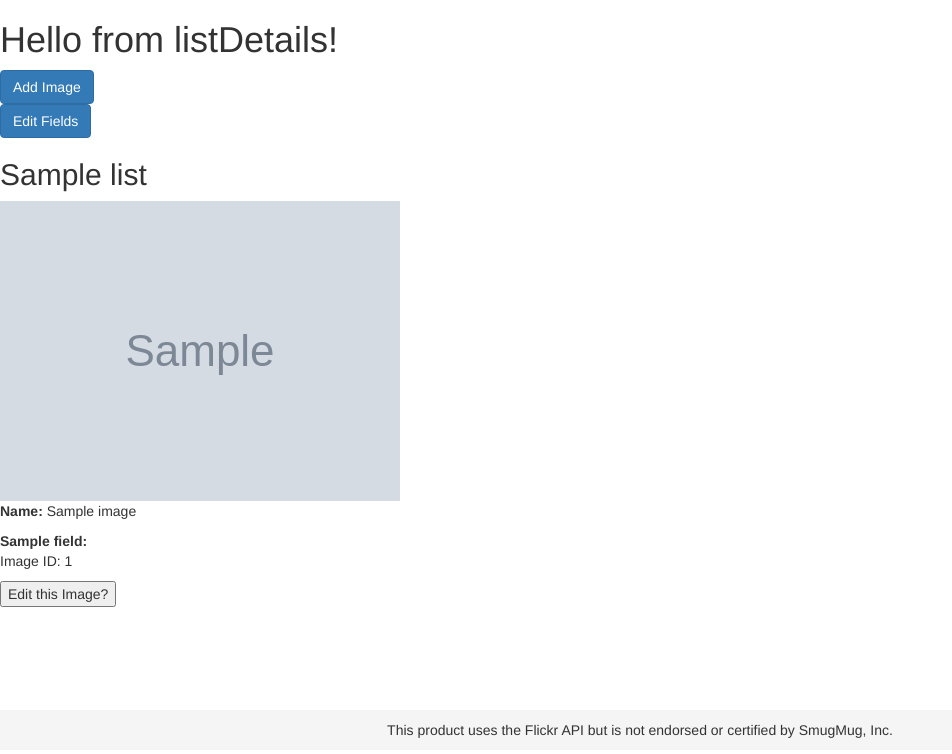
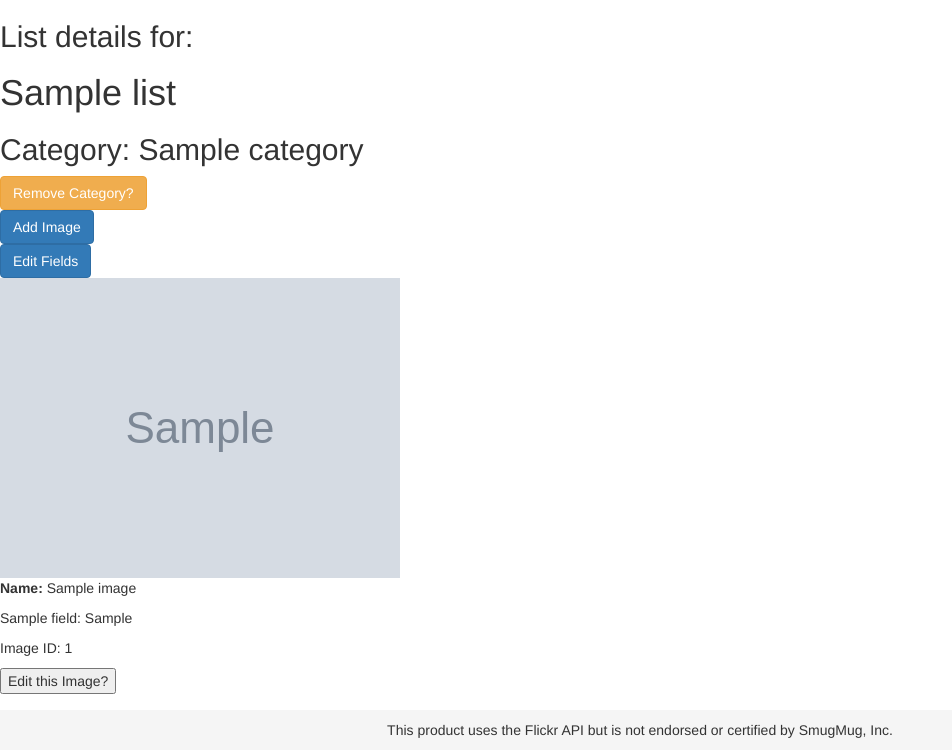
Before and after one commit to HenrySpock/lookatthatde, a Flask app: page /lists/list_details/1 in a window 1280 px wide. Shown: the part 50-804 px from the top of the page, without its empty margins (0-952 px from the left). Run offline with Flask 3, Linux system fonts and the light colour scheme; a user stored in the database is signed in; tables that the repository leaves empty hold one stand-in row (values such as "Sample post"); grey boxes marked "Sample" are stand-in pictures; some libraries are stand-ins or nearby versions.

Commit message:
Functionality for adding/deleting categories to a list after creation added. Some navigation functionality back to list_details added. FieldData display fixed.

```diff
--- a/routes/image_routes.py
+++ b/routes/image_routes.py
@@ -395,6 +395,7 @@ def update_image(image_id):
 
 @image_routes.route('/save_edits/<int:list_id>/<int:image_id>', methods=['POST'])
 def save_edits(list_id, image_id):
+    print("save_edits form: ", request.form)
     # Fetch the image to be updated
     image = Image.query.get_or_404(image_id)
     if not image:
@@ -410,7 +411,8 @@ def save_edits(list_id, image_id):
 
     for field in fields:
         field_name = field.name
-        field_value = request.form.get(field_name)
+        # field_value = request.form.get(field_name)
+        field_value = request.form.get(f"field_{field.id}")
 
         # Check if the field data for this field and image already exists
         existing_field_data = FieldData.query.filter_by(field_id=field.id, image_id=image_id).first()
@@ -428,6 +430,8 @@ def save_edits(list_id, image_id):
         flash("Image edits saved successfully!")
     except Exception as e:
         db.session.rollback()
+        print(e)  # print full traceback for debugging
         flash(f"Error saving edits: {str(e)}", "error")
 
+
     return redirect(url_for('list_routes.list_details', list_id=list_id))
--- a/routes/list_routes.py
+++ b/routes/list_routes.py
@@ -1,9 +1,25 @@
 from flask import Blueprint, redirect, url_for, render_template, session, flash, request, current_app
 from flask_login import logout_user, login_user, current_user, login_required
 from forms import RegistrationForm, LoginForm, EditProfileForm, ChangePasswordForm, SupportForm
-from models import ImageList, Image, ListCategory, db, Field
+from models import ImageList, Image, ListCategory, db, Field, FieldData
 
 list_routes = Blueprint('list_routes', __name__)
+
+#Category logic for creating/adding/retrieving categories
+def create_or_get_category(category_name):
+    """Function to create or fetch an existing category."""
+    # Capitalize the category name
+    category_name = category_name.capitalize()
+
+    category = ListCategory.query.filter_by(name=category_name).first()
+
+    if not category:
+        # If category doesn't exist, create it
+        category = ListCategory(name=category_name)
+        db.session.add(category)
+        db.session.commit()
+
+    return category
 
 @list_routes.route("/go_to_lists")
 @login_required
@@ -38,28 +54,50 @@ def go_to_lists():
         has_new_lists=has_new_lists
     )
 
+# @list_routes.route("/list_details/<int:list_id>")
+# @login_required
+# def list_details(list_id):
+#     print('On list_details, list_id: ', list_id)
+#     image_list = ImageList.query.get_or_404(list_id)
+#     image_records = Image.query.filter_by(list_id=list_id).all()
+#     categories = ListCategory.query.all()
+
+#     # Fetch the associated fields for this list
+#     fields = Field.query.filter_by(list_id=list_id).all()
+#     print('fields: ', fields)
+
+#     # Prepare a list to hold dictionaries for each image with only non-empty fields
+#     images = []
+#     for image in image_records:
+#         image_dict = {}
+#         for column in image.__table__.columns:
+#             value = getattr(image, column.name)
+#             if value and column.name not in ['list_id']:  # Exclude the fields list_id and image_id
+#                 image_dict[column.name] = value
+#         images.append(image_dict)
+#     print('images: ', images)
+#     return render_template("list_details.html", image_list=image_list, images=images, list_id=list_id, fields=fields, categories=categories)
+
 @list_routes.route("/list_details/<int:list_id>")
 @login_required
 def list_details(list_id):
     print('On list_details, list_id: ', list_id)
     image_list = ImageList.query.get_or_404(list_id)
-    image_records = Image.query.filter_by(list_id=list_id).all()
+    categories = ListCategory.query.all()
+
+    # Fetch the images for this list
+    images = Image.query.filter_by(list_id=list_id).all()
 
     # Fetch the associated fields for this list
     fields = Field.query.filter_by(list_id=list_id).all()
     print('fields: ', fields)
 
-    # Prepare a list to hold dictionaries for each image with only non-empty fields
-    images = []
-    for image in image_records:
-        image_dict = {}
-        for column in image.__table__.columns:
-            value = getattr(image, column.name)
-            if value and column.name not in ['list_id']:  # Exclude the fields list_id and image_id
-                image_dict[column.name] = value
-        images.append(image_dict)
-    print('images: ', images)
-    return render_template("list_details.html", image_list=image_list, images=images, list_id=list_id, fields=fields)
+    # Fetch field values for each image
+    image_field_values = {}
+    for image in images:
+        image_field_values[image.image_id] = {data.field_id: data.value for data in FieldData.query.filter_by(image_id=image.image_id).all()}
+
+    return render_template("list_details.html", image_list=image_list, images=images, list_id=list_id, fields=fields, categories=categories, image_field_values=image_field_values)
 
 #Create a List
 @list_routes.route('/create_list', methods=['GET', 'POST'])
@@ -75,28 +113,30 @@ def create_list():
         if new_category_name:  # Check if user has provided a new category
             category_name = new_category_name  # Override category_name with the new one
 
-        # Capitalize the category name
-        category_name = category_name.capitalize()
-        print("Category Name:", category_name)
+        category = create_or_get_category(category_name)
 
-        category_id = None  # default to no category
-        category = None  # Initialize category to None
+        # # Capitalize the category name
+        # category_name = category_name.capitalize()
+        # print("Category Name:", category_name)
 
-        if category_name:
-            category = ListCategory.query.filter_by(name=category_name).first()
+        # category_id = None  # default to no category
+        # category = None  # Initialize category to None
 
-        if not category:
-            print("Creating a new category:", category_name)
-            # If category doesn't exist, create it
-            category = ListCategory(name=category_name)
-            db.session.add(category)
-            db.session.commit()
+        # if category_name:
+        #     category = ListCategory.query.filter_by(name=category_name).first()
+
+        # if not category:
+        #     print("Creating a new category:", category_name)
+        #     # If category doesn't exist, create it
+        #     category = ListCategory(name=category_name)
+        #     db.session.add(category)
+        #     db.session.commit()
 
         category_id = category.category_id
         print("Assigned Category ID:", category_id)
 
         # Save list details
-        # NOTE: ImageList model has a creator_id and category_id, not a user_id. Thus, we adjust the attributes.
+        # NOTE: ImageList model has a creator_id and category_id, not a user_id. Thus attributes are adjusted.
         image_list = ImageList(name=list_name, category_id=category_id, creator_id=current_user.id)
         db.session.add(image_list)
         try:
@@ -104,9 +144,48 @@ def create_list():
         except Exception as e:
             print("Error committing to database:", e)
 
-        # (I've omitted the handling of fields as you said it was not relevant at this moment)
-
         flash('List created successfully!', 'success')
         return redirect(url_for('list_routes.go_to_lists'))
 
     return render_template('create_list.html', categories=ListCategory.query.all())
+
+# Category Routes:
+
+#Removing a category from a list
+@list_routes.route("/remove_category/<int:list_id>", methods=["POST"])
+@login_required
+def remove_category(list_id):
+    """ Remove category_id from a list """
+    image_list = ImageList.query.get_or_404(list_id)
+
+    # Ensure that only the creator can remove the category
+    if image_list.creator_id != current_user.id:
+        flash('You do not have permission to modify this list.', 'danger')
+        return redirect(url_for('list_routes.list_details', list_id=list_id))
+
+    image_list.category_id = None  # remove the category
+    db.session.commit()
+    flash('Category removed successfully!', 'success')
+    return redirect(url_for('list_routes.list_details', list_id=list_id))
+
+#Adding a category to a list after creation:
+@list_routes.route('/<int:list_id>/add_category', methods=['GET', 'POST'])
+@login_required
+def add_category_to_list(list_id):
+    image_list = ImageList.query.get_or_404(list_id)  # Assuming ImageList is your model for lists
+
+    if request.method == 'POST':
+        category_name = request.form.get('category_name')
+        if category_name:
+            category_name = category_name.capitalize()
+            category = create_or_get_category(category_name)
+            if category:
+                image_list.category_id = category.category_id # Linking the list to the category
+                db.session.commit()  # Save the changes. Ensure you've imported db from your app.
+                flash(f'Category "{category_name}" added to the list!', 'success')
+                return redirect(url_for('list_routes.list_details', list_id=list_id))
+            else:
+                flash(f'Error creating category "{category_name}".', 'danger')
+
+    categories = Category.query.all()
+    return render_template('list_details.html', categories=categories, image_list=image_list)
--- a/static/js/list_details.js
+++ b/static/js/list_details.js
@@ -17,3 +17,9 @@ document.querySelectorAll('.editImageButton').forEach(function(button) {
     window.location.href = url;
   });
 });
+
+// Handle "Add a category?" button
+function showCategoryForm() {
+  const formDiv = document.getElementById("categoryForm");
+  formDiv.style.display = "block";
+}
--- a/templates/edit_fields.html
+++ b/templates/edit_fields.html
@@ -1,6 +1,9 @@
 {% extends "base.html" %}
 
 {% block content %}
+
+<button onclick="location.href='{{ url_for('list_routes.list_details', list_id=list_id) }}'">Back to List Details</button>
+
 <h2>Edit Fields for List {{ list_id }}</h2>
 
 <form id="dynamicFieldsForm" method="post" action="{{ url_for('image_routes.edit_fields_get', list_id=list_id) }}">
--- a/templates/edit_image.html
+++ b/templates/edit_image.html
@@ -50,5 +50,6 @@
   <input type="submit" value="Save this image">
 </form>
 
+
+{% endblock %}
 <script src="{{ url_for('static', filename='js/edit_image.js') }}"></script>
-{% endblock %}
--- a/templates/image_response.html
+++ b/templates/image_response.html
@@ -7,6 +7,8 @@
 <input type="hidden" id="list_id" value="{{ list_id }}">
 
 <div class="container">
+    <button onclick="location.href='{{ url_for('image_routes.image_search', list_id=list_id) }}'">Search Again?</button>
+
     <h2>Images from Flickr</h2>
     <input type="hidden" id="selectedImageUrl">
     <div class="image-grid">
--- a/templates/image_search.html
+++ b/templates/image_search.html
@@ -2,6 +2,8 @@
 
 {% block content %}
 <link rel="stylesheet" href="{{ url_for('static', filename='css/modal.css') }}">
+
+<button onclick="location.href='{{ url_for('list_routes.list_details', list_id=list_id) }}'">Back to List Details</button>
 
 <h1>Add Image to {{ image_list.name }}</h1>
 <input type="hidden" id="list_id" value="{{ image_list.list_id }}">
--- a/templates/list_details.html
+++ b/templates/list_details.html
@@ -1,15 +1,41 @@
 {% extends "base.html" %}
 
 {% block content %}
-<h1>Hello from listDetails!</h1>
+<h2>List details for:</h2>
+<h1>{{ image_list.name }}</h1>
+
+{% if image_list.category_id %}
+    <h2>Category: {{ image_list.category.name }}</h2>
+    <form action="{{ url_for('list_routes.remove_category', list_id=image_list.list_id) }}" method="post">
+        <input type="submit" class="btn btn-warning" value="Remove Category?">
+    </form>
+{% else %}
+<button class="btn btn-primary" onclick="showCategoryForm()">Add a Category?</button>
+
+<div id="categoryForm" style="display: none;">
+    <h1>Add a Category</h1>
+
+    <form method="post" action="{{ url_for('list_routes.add_category_to_list', list_id=image_list.list_id) }}">
+        Category:
+        <select name="category_name">
+            <option value="">-- Choose existing or enter new --</option>
+            {% for category in categories %}
+                <option value="{{ category.name }}">{{ category.name }}</option>
+            {% endfor %}
+        </select>
+        Or enter new category: <input type="text" name="new_category"><br>
+
+        <input type="submit" value="Add Category">
+    </form>
+</div>
+{% endif %}
+
 
 <div class="mb-3">
     <a href="{{ url_for('image_routes.image_search', list_id=image_list.list_id) }}" class="btn btn-primary">Add Image</a>  <!-- Assuming the route to the 'add_image.html' page is 'add_image_route' -->
 </div>
 
 <button id="editFieldsButton" data-list-id="{{ list_id }}" class="btn btn-primary">Edit Fields</button>
-
-<h2>{{ image_list.name }}</h2>
 
 {% for image in images %}
     <div class="image-entry">
@@ -18,7 +44,8 @@
 
 
         <!-- Display custom fields -->
-        {#{% if image.custom_fields %}
+        {#
+        {% if image.custom_fields %}
             {% for field, value in image.custom_fields.items() %}
                 <p><strong>{{ field }}:</strong> {{ value }}</p>
             {% endfor %}
@@ -26,7 +53,8 @@
         #}
 
         <!-- Display the user-defined fields for this image -->
-        {% for field in fields %}
+        {#
+            {% for field in fields %}
             <div class="field-container">
                 <strong>{{ field.name }}:</strong>
                 <!-- Note: This assumes each Image has attributes matching the field names. Adjust accordingly. -->
@@ -36,7 +64,15 @@
                     <span>{{ image[field.name] }}</span>
                 {% endif %}
             </div>
+            {% endfor %}
+        #}
+
+
+        {% set field_values = image_field_values[image.image_id] %}
+        {% for field in fields %}
+            <p>{{ field.name }}: {{ field_values.get(field.id, '') }}</p>
         {% endfor %}
+
 
         <!-- Add/Edit Image Button -->
         {# <button onclick="location.href='{{ url_for('image_routes.edit_image', list_id=list_id, selected_image_url=image.image_url) }}'">Edit this Image?</button> #}
```
Also changed, not shown: templates/create_list.html (+0 -10 lines).
